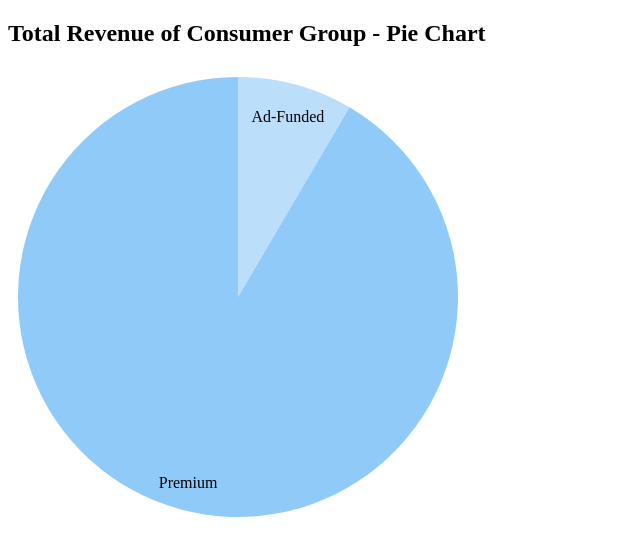
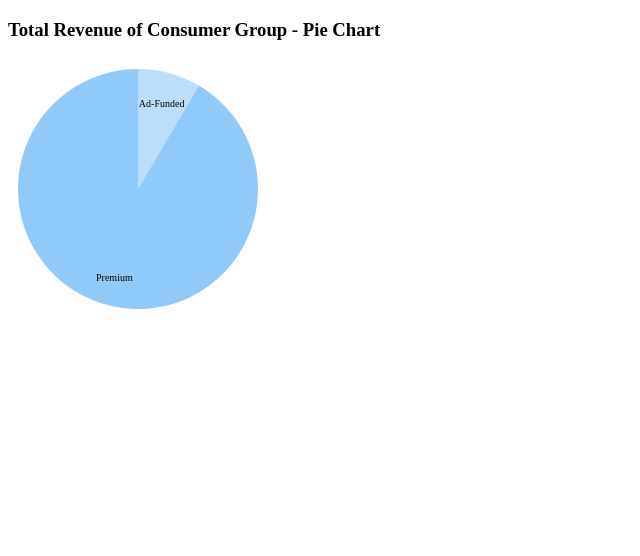
Before and after one commit to bteh/d3_piechart, a plain HTML site: page index.html in a window 1280 px wide. Shown: the whole page, without its empty margins (0-640 px from the left). Drawn offline with nearby package versions, Linux system fonts and the light colour scheme.

Commit message:
updated sizing

```diff
--- a/app.js
+++ b/app.js
@@ -1,7 +1,7 @@
 // margin
 var margin = {top: 20, right: 20, bottom: 20, left: 20},
-    width = 500 - margin.right - margin.left,
-    height = 500 - margin.top - margin.bottom,
+    width = 300 - margin.right - margin.left,
+    height = 300 - margin.top - margin.bottom,
     radius = width/2;
 
 // color range
@@ -106,6 +106,7 @@ d3.csv("dataset.csv", function(error, data) {
     .attr("transform", function(d) { return "translate(" + labelArc.centroid(d) + ")"; })
       .attr("dy", ".50em")
       .attr("text-anchor", "middle")
+      .style("font-size", "10px")
       .text(function(d) { return d.data.ConsumerGroup; });
 
 
--- a/index.html
+++ b/index.html
@@ -3,9 +3,6 @@
     <head>
         <meta charset="utf-8">
         <title>Pie Charts</title>
-
-        <!-- Stylesheet -->
-        <link rel="stylesheet" type="text/css" href="css/style.css">
 
         <!-- Load D3 -->
         <script src="//d3js.org/d3.v4.min.js" charset="utf-8"></script>
@@ -15,7 +12,7 @@
 
     </head>
     <body>
-        <h2> Total Revenue of Consumer Group - Pie Chart </h2>
+        <h3> Total Revenue of Consumer Group - Pie Chart </h2>
 
         <script type="text/javascript" src="app.js"></script>
 
```
